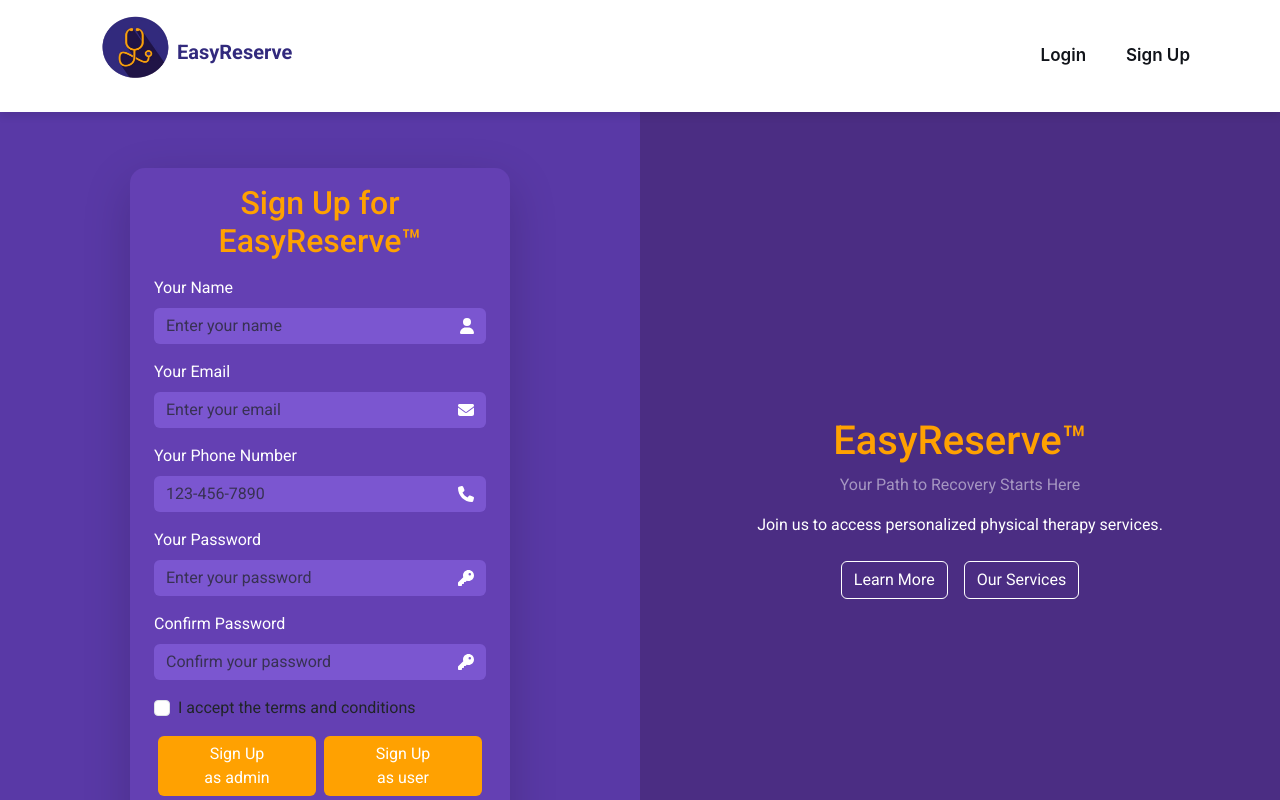
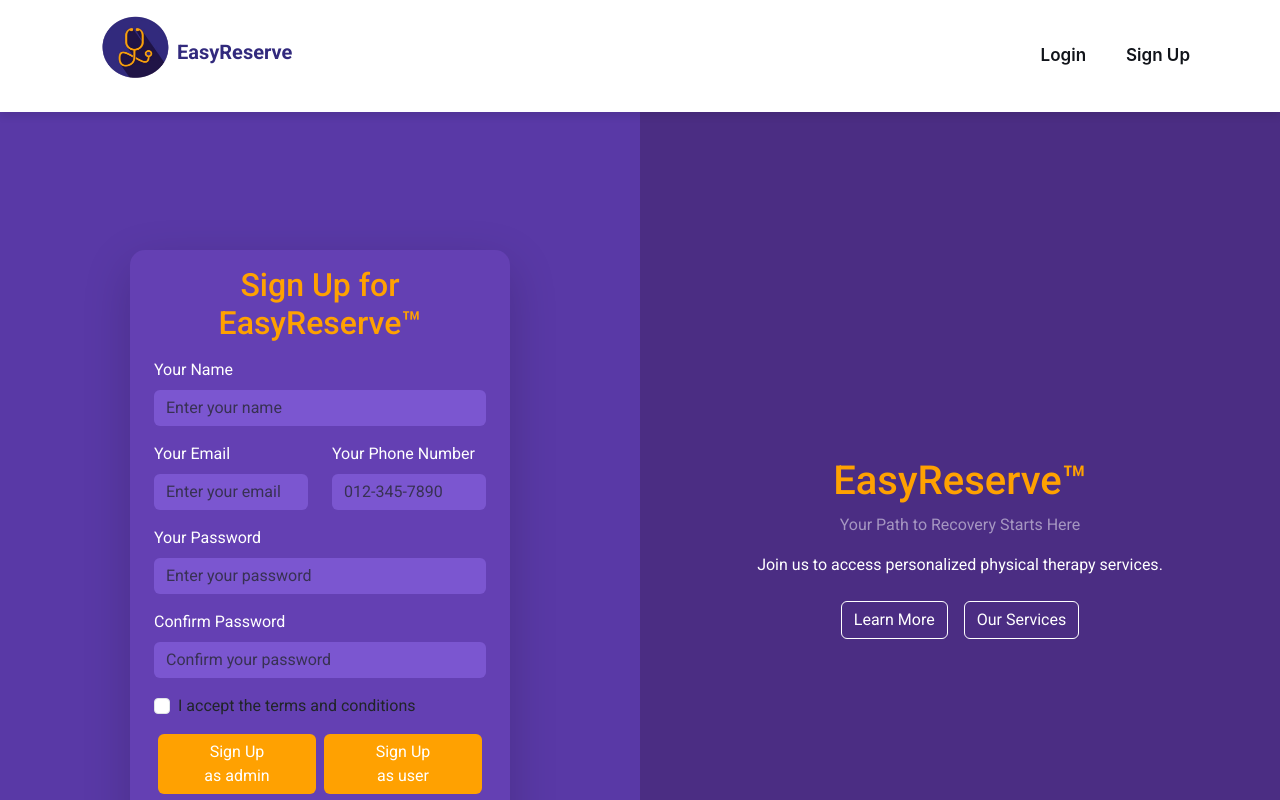
Before and after one commit to Omarjellyfish/DEPI-final, a React (Vite) app in the folder frontend/: page /signup in a window 1280 px wide. Shown: the top 800 px of the page. Built offline with nearby package versions, Linux system fonts and the light colour scheme.

Commit message:
Update design for signup page

```diff
--- a/frontend/index.html
+++ b/frontend/index.html
@@ -25,7 +25,7 @@
     <script src="./bootstrap-and-fontawesome/js/all.min.js"></script>
     <script src="https://www.paypal.com/sdk/js?client-id=YOUR_SANDBOX_CLIENT_ID&currency=USD"></script>
     <script>
-      // console.log = console.error = console.warn = () => {};
+      console.log = console.error = console.warn = () => {};
     </script>
   </body>
 </html>
--- a/frontend/src/pages/Signup/Signup.css
+++ b/frontend/src/pages/Signup/Signup.css
@@ -1,5 +1,5 @@
 .signup-page {
-  height: calc(100vh);
+  height: calc(110vh);
   background-color: #4b2d83;
 }
 
@@ -9,7 +9,7 @@
 
 .right-section {
   background-color: #5939a6;
-  height: calc(100vh);
+  height: calc(110vh);
 }
 
 .form-card-parent {
--- a/frontend/src/pages/Signup/Signup.jsx
+++ b/frontend/src/pages/Signup/Signup.jsx
@@ -3,7 +3,7 @@ import "bootstrap/dist/css/bootstrap.min.css";
 import "./Signup.css";
 import { Link, useNavigate } from "react-router-dom";
 import axios from "axios";
-import { ToastContainer, toast } from "react-toastify";
+import { toast } from "react-toastify";
 import "react-toastify/dist/ReactToastify.css";
 
 const Signup = () => {
@@ -13,36 +13,47 @@ const Signup = () => {
   const [confirmPassword, setConfirmPassword] = useState("");
   const [acceptTerms, setAcceptTerms] = useState(false);
   const [phone, setPhone] = useState("");
-  const [error, setError] = useState("");
+  const [errors, setErrors] = useState({});
   const navigate = useNavigate();
 
   const validatePassword = (password) => {
     const passwordRegex = /^(?=.*[A-Za-z]).{8,16}$/;
     return passwordRegex.test(password);
   };
-
   const validatePhone = (phone) => {
     const phoneRegex = /^\d{3}-\d{3}-\d{4}$/;
     return phoneRegex.test(phone);
   };
 
   const handleSubmit = async (route) => {
+    const newErrors = {};
+
+    if (!name) newErrors.name = "Name is required!";
+    if (!email) newErrors.email = "Email is required!";
+    if (!phone) newErrors.phone = "Phone number is required!";
+    if (!password) newErrors.password = "Password is required!";
+    if (!confirmPassword)
+      newErrors.confirmPassword = "Please confirm your password!";
+    if (!acceptTerms)
+      newErrors.acceptTerms = "You must accept the terms and conditions!";
+
     if (password !== confirmPassword) {
-      setError("Passwords do not match!");
-      return;
+      newErrors.confirmPassword = "Passwords do not match!";
     }
-    if (!validatePassword(password)) {
-      setError(
-        "Password must be 8-16 characters long and contain at least one letter."
-      );
-      return;
+    if (password && !validatePassword(password)) {
+      newErrors.password =
+        "Password must be 8-16 characters long and contain at least one letter.";
     }
-    if (!validatePhone(phone)) {
-      setError("Phone number must be in the format 000-000-0000.");
+    if (phone && !validatePhone(phone)) {
+      newErrors.phone = "Phone number must be in the format 012-345-6789.";
+    }
+
+    if (Object.keys(newErrors).length > 0) {
+      setErrors(newErrors);
       return;
     }
 
-    setError("");
+    setErrors({});
 
     const data = {
       name,
@@ -54,6 +65,8 @@ const Signup = () => {
 
     try {
       const response = await axios.post(`http://localhost:3000/${route}`, data);
+
+      console.log("Response:", response.data);
 
       if (response.data.error) {
         toast.error(response.data.error, {
@@ -77,17 +90,16 @@ const Signup = () => {
 
   const handleAdminSignup = (e) => {
     e.preventDefault();
-    handleSubmit("admin"); // Use the /admin route
+    handleSubmit("admin");
   };
 
   const handleUserSignup = (e) => {
     e.preventDefault();
-    handleSubmit("user"); // Use the /user route
+    handleSubmit("user");
   };
 
   return (
     <div className="container-fluid h-sm-auto signup-page d-flex align-items-center justify-content-center p-0">
-      <ToastContainer position="top-right" />
       <div className="row w-100">
         <div className="col-md-6 d-flex h-sm-auto align-items-center justify-content-center right-section p-2">
           <div className="card form-card-parent h-sm-auto px-4 pt-3 pb-1 shadow-lg border-0">
@@ -95,71 +107,66 @@ const Signup = () => {
               Sign Up for EasyReserve™
             </h2>
             <form>
-              {/* Name Input */}
               <div className="mb-3">
                 <label htmlFor="name" className="form-label Label">
                   Your Name
                 </label>
-                <div className="input-group">
                 <input
                   type="text"
-                    className="form-control form-control-signup"
+                  className={`form-control form-control-signup ${
+                    errors.name ? "is-invalid" : ""
+                  }`}
                   id="name"
                   placeholder="Enter your name"
                   value={name}
                   onChange={(e) => setName(e.target.value)}
                   required
                 />
-                  <span className="input-group-text">
-                    <i className="fa-solid fa-user"></i>
-                  </span>
-                </div>
+                {errors.name && (
+                  <div className="invalid-feedback">{errors.name}</div>
+                )}
               </div>
 
-              {/* Email Input */}
-              <div className="mb-3">
+              <div className="row mb-3">
+                <div className="col">
                   <label htmlFor="email" className="form-label Label">
                     Your Email
                   </label>
-                <div className="input-group">
                   <input
                     type="email"
-                    className="form-control form-control-signup"
+                    className={`form-control form-control-signup ${
+                      errors.email ? "is-invalid" : ""
+                    }`}
                     id="email"
                     placeholder="Enter your email"
                     value={email}
                     onChange={(e) => setEmail(e.target.value)}
                     required
                   />
-                  <span className="input-group-text">
-                    <i className="fa-solid fa-envelope"></i>
-                  </span>
-                </div>
+                  {errors.email && (
+                    <div className="invalid-feedback">{errors.email}</div>
+                  )}
                 </div>
 
-              {/* Phone Input */}
-              <div className="mb-3">
+                <div className="col">
                   <label htmlFor="phone" className="form-label Label">
                     Your Phone Number
                   </label>
-                <div className="input-group">
                   <input
                     type="text"
-                    className="form-control form-control-signup"
+                    className={`form-control form-control-signup ${
+                      errors.phone ? "is-invalid" : ""
+                    }`}
                     id="phone"
-                    placeholder="123-456-7890"
+                    placeholder="012-345-7890"
                     value={phone}
-                    onChange={(e) => setPhone(e.target.value)}
+                    onChange={(e) => setPhone(e.target.value.trim())}
                     required
-                    pattern="\d{3}-\d{3}-\d{4}"
                   />
-                  <span className="input-group-text">
-                    <i className="fa-solid fa-phone"></i>
-                  </span>
+                  {errors.phone && (
+                    <div className="invalid-feedback">{errors.phone}</div>
+                  )}
                 </div>
-                {error.includes("Phone number") && (
-                  <p className="text-danger mt-1">{error}</p>
-                )}
               </div>
 
               {/* Password Input */}
@@ -167,68 +174,62 @@ const Signup = () => {
                 <label htmlFor="password" className="form-label Label">
                   Your Password
                 </label>
-                <div className="input-group">
                 <input
                   type="password"
-                    className="form-control form-control-signup"
+                  className={`form-control form-control-signup ${
+                    errors.password ? "is-invalid" : ""
+                  }`}
                   id="password"
                   placeholder="Enter your password"
                   value={password}
                   onChange={(e) => setPassword(e.target.value)}
                   required
                 />
-                  <span className="input-group-text">
-                    <i className="fa-solid fa-key"></i>
-                  </span>
-                </div>
-                {error.includes("Password") && (
-                  <p className="text-danger mt-1">{error}</p>
+                {errors.password && (
+                  <div className="invalid-feedback">{errors.password}</div>
                 )}
               </div>
 
-              {/* Confirm Password Input */}
               <div className="mb-3">
-                <label
-                  htmlFor="confirmPassword"
-                  className="form-label Label"
-                >
+                <label htmlFor="confirmPassword" className="form-label Label">
                   Confirm Password
                 </label>
-                <div className="input-group">
                 <input
                   type="password"
-                    className="form-control form-control-signup"
+                  className={`form-control form-control-signup ${
+                    errors.confirmPassword ? "is-invalid" : ""
+                  }`}
                   id="confirmPassword"
                   placeholder="Confirm your password"
                   value={confirmPassword}
                   onChange={(e) => setConfirmPassword(e.target.value)}
                   required
                 />
-                  <span className="input-group-text">
-                    <i className="fa-solid fa-key"></i>
-                  </span>
+                {errors.confirmPassword && (
+                  <div className="invalid-feedback">
+                    {errors.confirmPassword}
                   </div>
-                {error.includes("Passwords") && (
-                  <p className="text-danger mt-1">{error}</p>
                 )}
               </div>
 
-              {/* Terms Checkbox */}
               <div className="form-check mb-3">
                 <input
                   type="checkbox"
-                  className="form-check-input"
+                  className={`form-check-input ${
+                    errors.acceptTerms ? "is-invalid" : ""
+                  }`}
                   id="acceptTerms"
                   checked={acceptTerms}
                   onChange={() => setAcceptTerms(!acceptTerms)}
-                  required
                 />
                 <label className="form-check-label" htmlFor="acceptTerms">
                   I accept the terms and conditions
                 </label>
+                {errors.acceptTerms && (
+                  <div className="invalid-feedback">{errors.acceptTerms}</div>
+                )}
               </div>
 
-              {/* Sign Up Buttons */}
               <div className="d-flex justify-content-between align-items-center">
                 <button
                   onClick={handleAdminSignup}
@@ -246,10 +247,6 @@ const Signup = () => {
                 </button>
               </div>
 
-              {/* General Error Display */}
-              {error && !error.includes("Password") && (
-                <p className="text-danger mt-2">{error}</p>
-              )}
               <p className="text-center mt-3 already-word">
                 Already have an account?{" "}
                 <Link to="/login" className="login-word">
```
Lines whose indentation alone changed are shown as unchanged.
